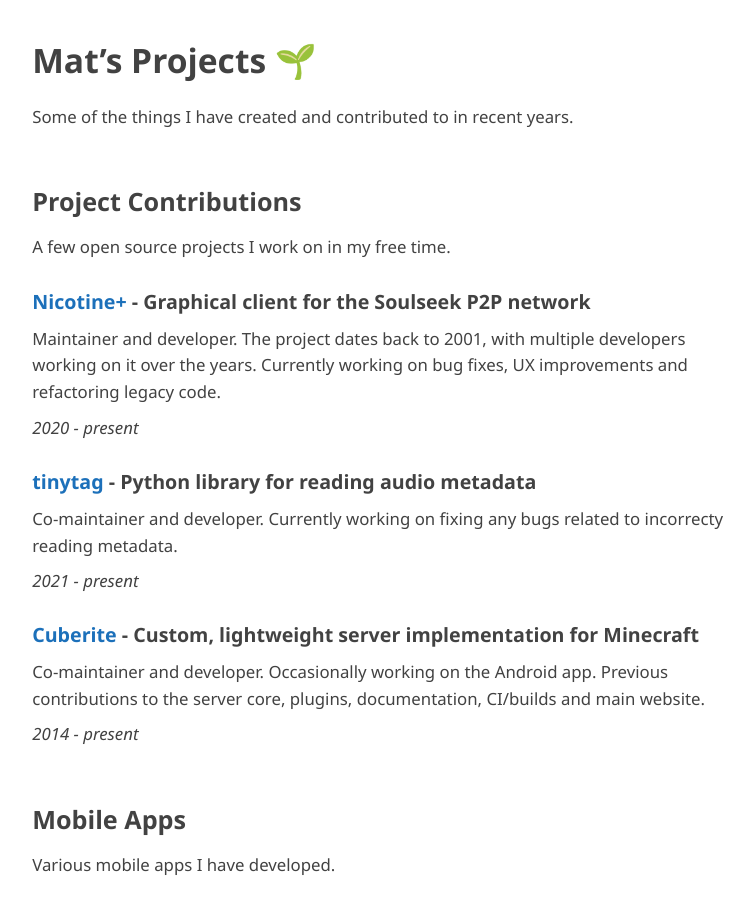
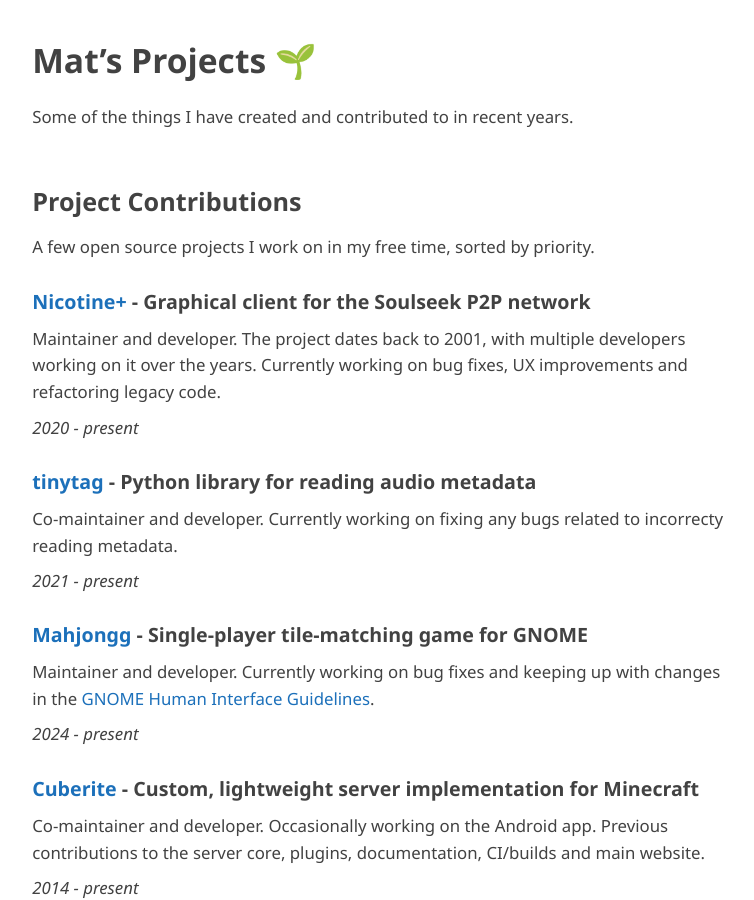
Before and after one commit to mathiascode/projects, a Jekyll site: the page built from index.md, in a window 1280 px wide and 900 px high. Shown: the whole window, without its empty margins (255-1009 px from the left). Built offline with Jekyll 4.4.1, drawn with Linux system fonts in a browser that asks for light colours; our own code applies the rules of GitHub Pages for plain Markdown files.

Commit message:
Add Mahjongg to project contributions

```diff
--- a/index.md
+++ b/index.md
@@ -9,7 +9,7 @@
 
 ## Project Contributions
 
-A few open source projects I work on in my free time.
+A few open source projects I work on in my free time, sorted by priority.
 
 ### [Nicotine+](https://github.com/nicotine-plus/nicotine-plus) - Graphical client for the Soulseek P2P network
 
@@ -23,6 +23,12 @@
 Co-maintainer and developer. Currently working on fixing any bugs related to incorrecty reading metadata.
 
 *2021 - present*
+
+### [Mahjongg](https://gitlab.gnome.org/GNOME/gnome-mahjongg) - Single-player tile-matching game for GNOME
+
+Maintainer and developer. Currently working on bug fixes and keeping up with changes in the [GNOME Human Interface Guidelines](https://developer.gnome.org/hig/).
+
+*2024 - present*
 
 ### [Cuberite](https://github.com/cuberite) - Custom, lightweight server implementation for Minecraft
 
```
